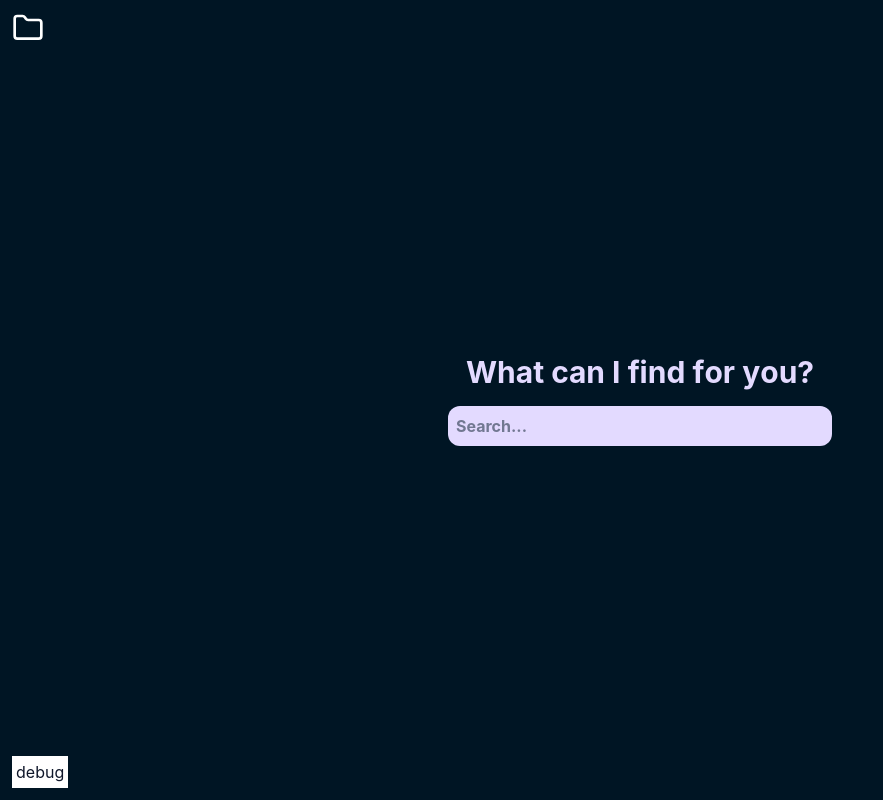
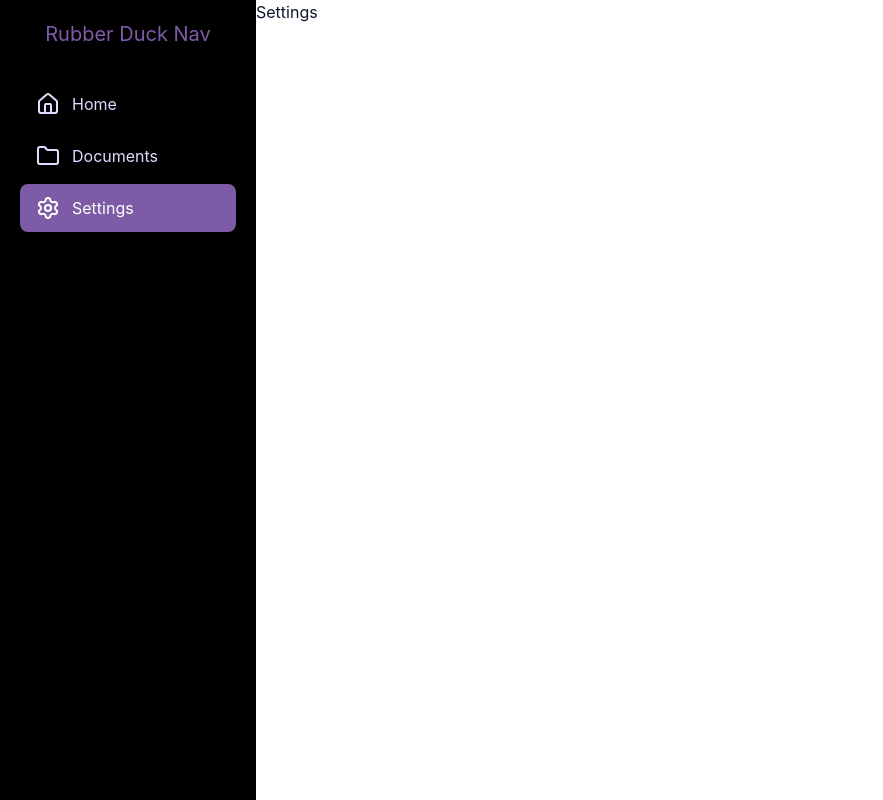
Before and after one commit to Rubber-Duck-Atlas/Rubber-Duck, a React (Vite) app in the folder App/: page /settings in a window 1280 px wide. Before the commit this address led to /. Shown: the whole page, without its empty margins (0-883 px from the left). Built offline with nearby package versions, Linux system fonts and the light colour scheme.

Commit message:
built shared app layout and sidebar navigation

```diff
--- a/App/src/app.tsx
+++ b/App/src/app.tsx
@@ -1,13 +1,15 @@
-import React from 'react';
-import { createRoot } from 'react-dom/client';
+import React from "react";
+import { createRoot } from "react-dom/client";
 import { BrowserRouter, Routes, Route, Navigate } from "react-router-dom";
-import Home from './pages/Home';
-import Documents from './pages/Documents';
+import Home from "./pages/Home";
+import Documents from "./pages/Documents";
+import Settings from "./pages/Settings";
+import AppLayout from "./layouts/AppLayout";
 
-const rootElement = document.getElementById('root');
+const rootElement = document.getElementById("root");
 
 if (!rootElement) {
-  throw new Error('Root element not found');
+  throw new Error("Root element not found");
 }
 
 const root = createRoot(rootElement);
@@ -15,11 +17,15 @@ const root = createRoot(rootElement);
 root.render(
   <BrowserRouter>
     <Routes>
-      <Route path='/' element={<Home />} />
-      <Route path='/Documents' element={<Documents />} />
+      {/* Wraps routes with created layout */}
+      <Route element={<AppLayout />}>
+        <Route path="/" element={<Home />} />
+        <Route path="/Documents" element={<Documents />} />
+        <Route path="/settings" element={<Settings />} />
+      </Route>
 
       {/* Catch unknown routes */}
       <Route path="*" element={<Navigate to="/" replace />} />
     </Routes>
-  </BrowserRouter>
+  </BrowserRouter>,
 );
--- /dev/null
+++ b/App/src/components/Sidebar.tsx
@@ -0,0 +1,62 @@
+import React from "react";
+import { NavLink } from "react-router-dom";
+import { Folder, House, Settings } from "lucide-react";
+
+// Shared sidebar navigation for main application pages
+export default function Sidebar() {
+  return (
+    <aside className="min-h-screen w-64 bg-black p-5 text-white">
+      {/* header / branding */}
+      <div>
+        <h1 className="text-xl text-lilac text-center ">Rubber Duck Nav</h1>
+      </div>
+
+      <nav className="mt-8 flex flex-col gap-1">
+        {/* Navigates to home */}
+        <NavLink
+          to="/"
+          className={({ isActive }) =>
+            isActive
+              ? // shows ui for the page currently open
+                "flex items-center gap-3 rounded-lg bg-lilac px-4 py-3 text-white"
+              : // shows ui for an inactive navigation link
+                "flex items-center gap-3 rounded-lg px-4 py-3 text-peri hover:bg-slate-800"
+          }
+        >
+          <House />
+          <span>Home</span>
+        </NavLink>
+
+        {/* Navigates to document library */}
+        <NavLink
+          to="/Documents"
+          className={({ isActive }) =>
+            isActive
+              ? // shows ui for the page currently open
+                "flex items-center gap-3 rounded-lg bg-lilac px-4 py-3 text-white"
+              : // shows ui for an inactive navigation link
+                "flex items-center gap-3 rounded-lg px-4 py-3 text-peri hover:bg-slate-800"
+          }
+        >
+          <Folder />
+          <span>Documents</span>
+        </NavLink>
+
+        {/* Navigates to settings */}
+        <NavLink
+          to="/settings"
+          className={({ isActive }) =>
+            isActive
+              ? // shows ui for the page currently open
+                "flex items-center gap-3 rounded-lg bg-lilac px-4 py-3 text-white"
+              : // shows ui for an inactive navigation link
+                "flex items-center gap-3 rounded-lg px-4 py-3 text-peri hover:bg-slate-800"
+          }
+        >
+          <Settings />
+          <span>Settings</span>
+        </NavLink>
+      </nav>
+    </aside>
+  );
+}
--- /dev/null
+++ b/App/src/layouts/AppLayout.tsx
@@ -0,0 +1,20 @@
+import React from "react";
+import { Outlet } from "react-router-dom";
+import Sidebar from "../components/Sidebar";
+
+// Combines sidebar and current page
+export default function AppLayout() {
+  return (
+    // creates a full height container and lines up the children horizontally
+    <div className="flex min-h-screen">
+        {/* Renders previously built sidebar */}
+      <Sidebar />
+
+        {/* Creates space to the right of sidebar */}
+      <main className="min-w-0 flex-1">
+        {/* Displays current page */}
+        <Outlet />
+      </main>
+    </div>
+  );
+}
--- /dev/null
+++ b/App/src/pages/Settings.tsx
@@ -0,0 +1,9 @@
+import React from "react";
+
+export default function Settings() {
+    return (
+        <section>
+            <h1>Settings</h1>
+        </section>
+    );
+}
```
